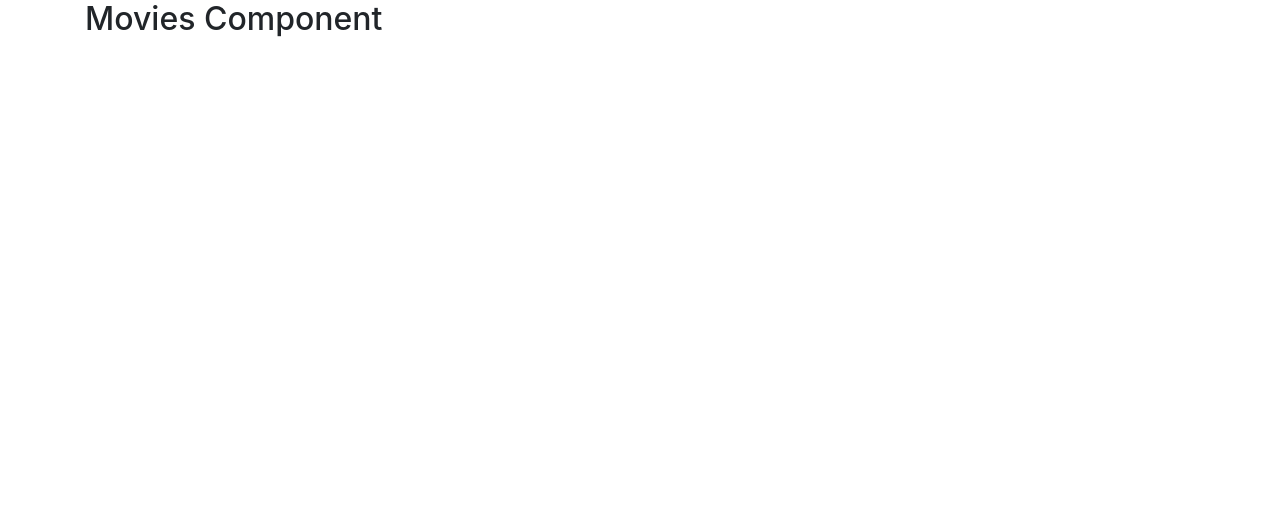
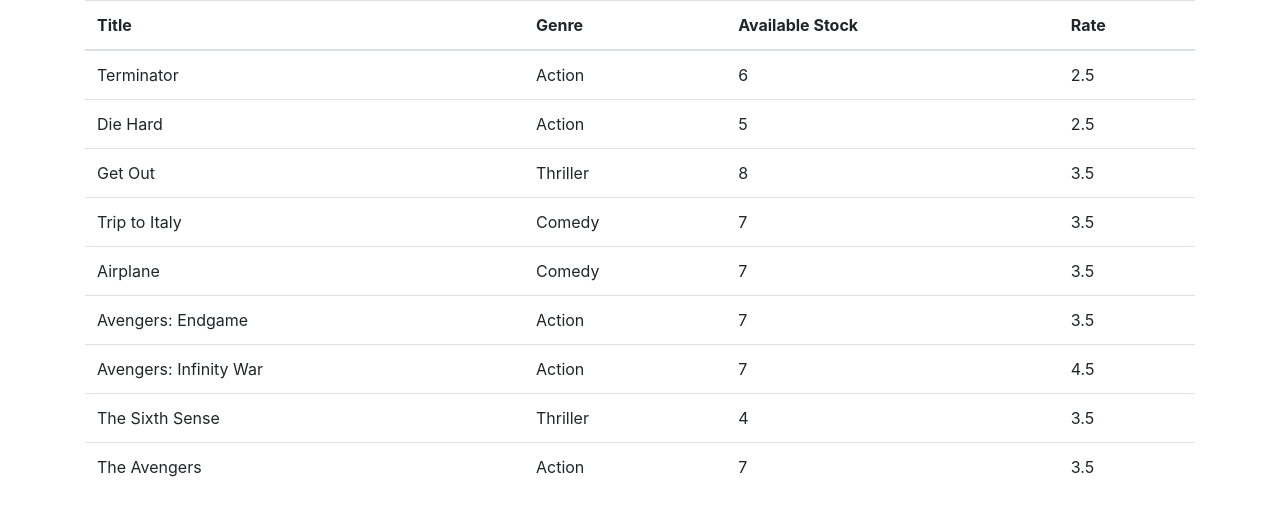
Before and after one commit to naseebbajracharya/movie-rental-react, a React (Create React App) app: page / in a window 1280 px wide. Shown: the top 516 px of the page. Built offline with nearby package versions, Linux system fonts and the light colour scheme.

Commit message:
fake movie data displayed into movies component

```diff
--- a/src/components/movies.jsx
+++ b/src/components/movies.jsx
@@ -1,9 +1,33 @@
 import React, { Component } from 'react';
+import {getMovies} from '../services/fakeMovieService';
 
 class Movies extends Component {
-    state = {}
+    state = {
+        movies: getMovies()
+    };
+
     render() {
-        return (<h2>Movies Component</h2>);
+        return <table className="table table-hover">
+            <thead>
+                <tr>
+                    <th>Title</th>
+                    <th>Genre</th>
+                    <th>Available Stock</th>
+                    <th>Rate</th>
+                </tr>
+            </thead>
+            <tbody>
+                {this.state.movies.map(movie => (
+                    <tr>
+                    <td>{movie.title}</td>
+                    <td>{movie.genre.name}</td>
+                    <td>{movie.numberInStock}</td>
+                    <td>{movie.dailyRentalRate}</td>
+                </tr>
+                ))}
+
+            </tbody>
+        </table>
     }
 }
 
```
Also changed, not shown: 1 other file (tests, documents, lock files or other folders).
